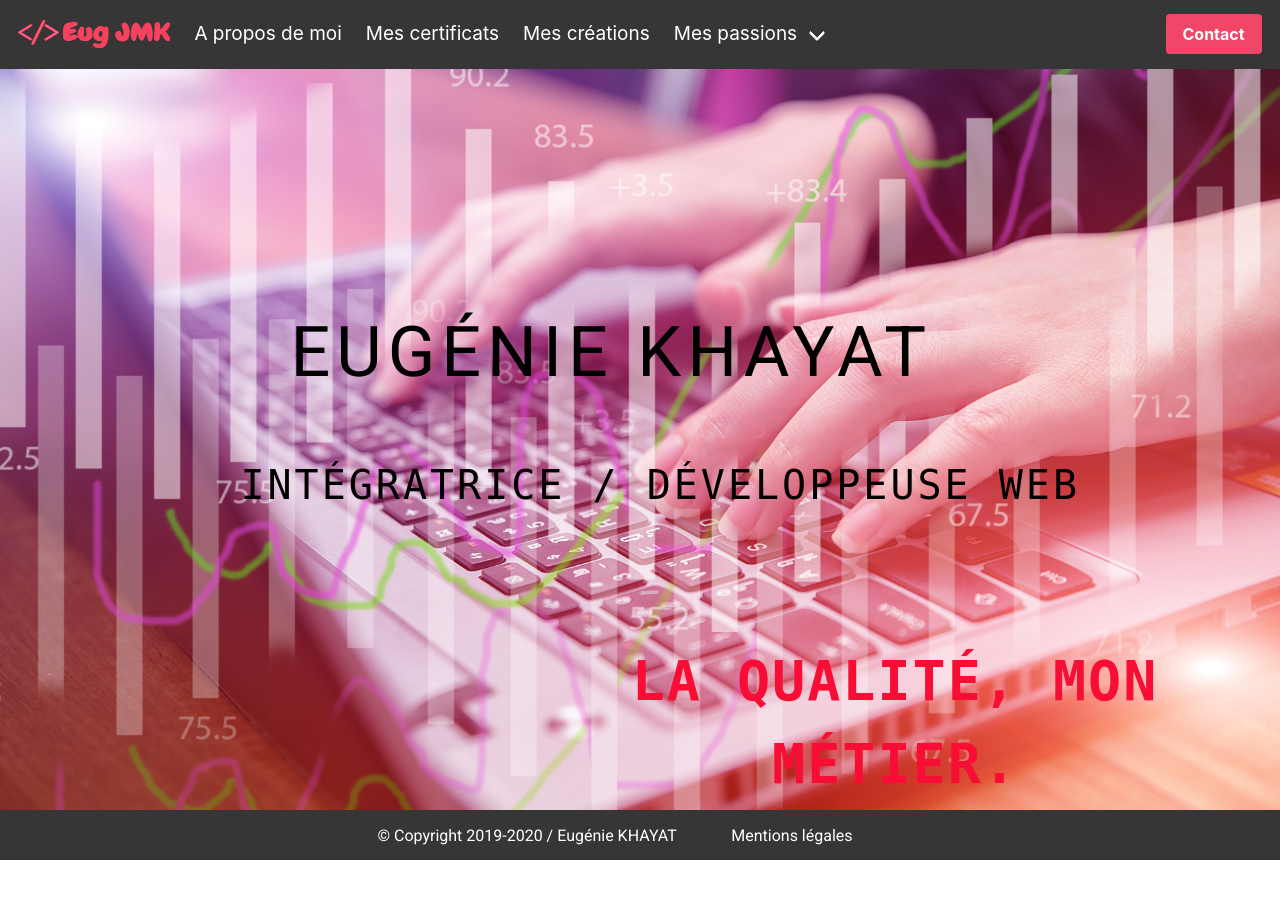
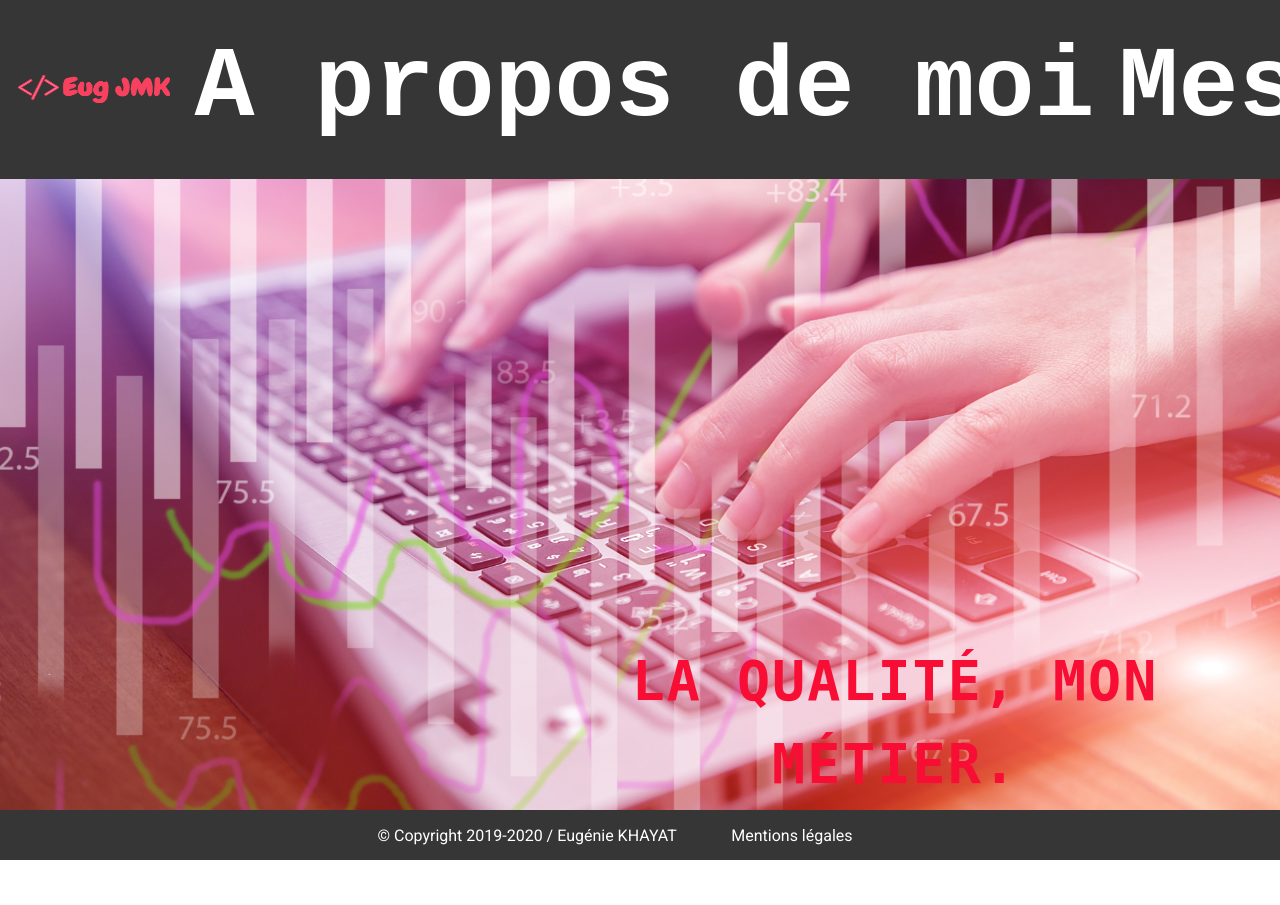
Before and after one commit to Eugenie94/Portfolio, a PHP site: page / in a window 1280 px wide. Run offline with PHP 8.4, Linux system fonts and the light colour scheme; some libraries are stand-ins or nearby versions.

Commit message:
modifications css menu ancrages

```diff
--- a/page.css
+++ b/page.css
@@ -5,7 +5,9 @@
 }
 
 .navbar-item, a.navbar-link {
-    font-size: 19px;
+    font-size: 100px;
+    font-weight: bold;
+    font-family: 'Courier New', Courier, monospace;
 }
 
 
@@ -14,7 +16,7 @@
 .imagefond {
     background-position: center center;
     background-repeat: no-repeat;
-    background-attachment: fixed;
+    background-attachment: fixetext-td;
     background-size: cover;
     position: absolute;
     max-width: 100%;
@@ -38,7 +40,7 @@
 
 .texte {
     position: absolute;
-    top: 300px;
+    top: -100px;
     right: 200px;
     z-index: 2;
     font-size:200%;
--- a/page4.html
+++ b/page4.html
@@ -153,7 +153,7 @@
           </div>
         </div>
       </div>
-      <div
+      <divè
         class="column is-one-third-mobile is-one-third-tablet is-one-quarter-desktop is-one-quarter-widescreen is-one-quarter-fullhd galerie">
         <div class="card">
           <div class="card-image">
```
